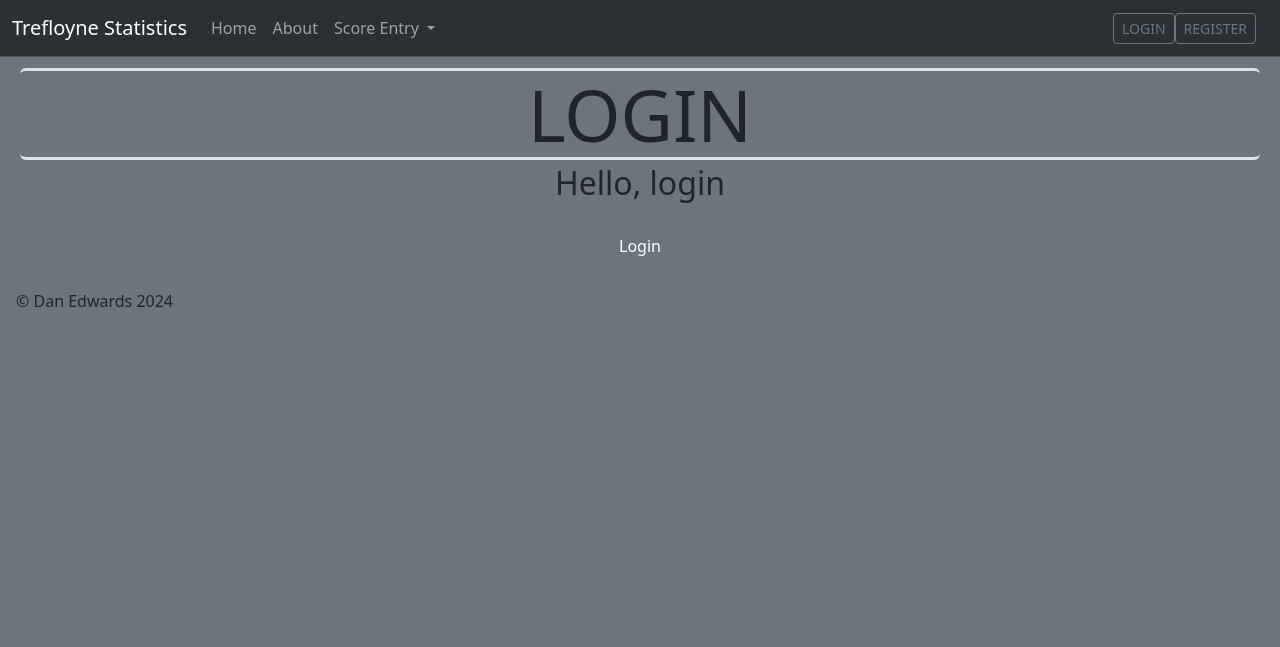
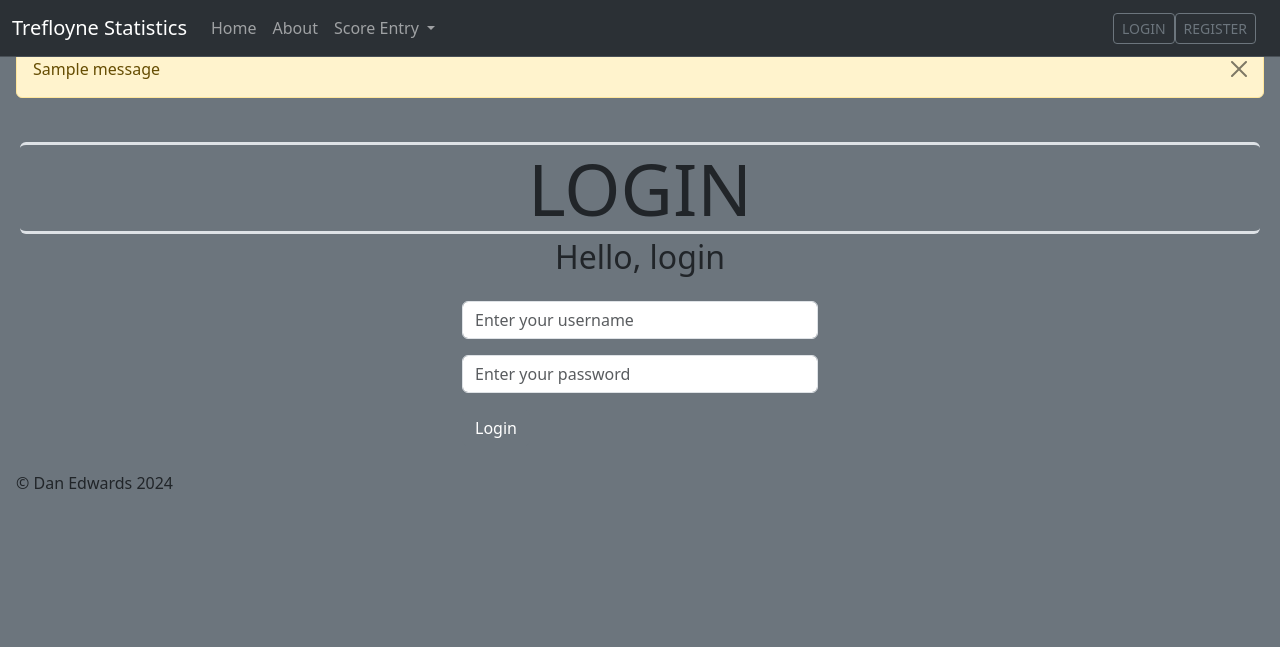
Before and after one commit to Dan-Edwards/Trefloyne, a Django app: page /registration/login/ in a window 1280 px wide. Shown: the top 647 px of the page. Run offline with Django 5.2, Linux system fonts and the light colour scheme; one stand-in notice (Sample message) is shown; some libraries are stand-ins or nearby versions.

Commit message:
login page form

```diff
--- a/Trefloyne/settings.py
+++ b/Trefloyne/settings.py
@@ -67,7 +67,7 @@ ROOT_URLCONF = 'Trefloyne.urls'
 TEMPLATES = [
     {
         'BACKEND': 'django.template.backends.django.DjangoTemplates',
-        'DIRS': [],
+        'DIRS': [str(BASE_DIR.joinpath('templates'))],
         'APP_DIRS': True,
         'OPTIONS': {
             'context_processors': [
@@ -131,6 +131,10 @@ USE_TZ = True
 STATIC_URL = 'static/'
 STATIC_ROOT = BASE_DIR / 'static_collected'
 
+# Login/Logout Redirect Route
+LOGIN_REDIRECT_URL = '/'
+LOGOUT_REDIRECT_URL = '/'
+
 # Default primary key field type
 # https://docs.djangoproject.com/en/5.0/ref/settings/#default-auto-field
 
--- a/stats/templates/stats/layout.html
+++ b/stats/templates/stats/layout.html
@@ -40,6 +40,13 @@
                             </ul>
                         </li>
                     </ul>
+                {% if user.is_authenticated %}
+                    <ul class="container-fluid navbar-nav me-auto mb-2 mb-lg-0 justify-content-end">
+                        <a href="{% url 'logout' %}">
+                            <button class="btn btn-sm btn-outline-secondary" type="button">LOGOUT</button>
+                        </a>
+                    </ul>
+                {% else %}
                     <ul class="container-fluid navbar-nav me-auto mb-2 mb-lg-0 justify-content-end">
                         <a href="{% url 'login' %}">
                             <button class="btn btn-sm btn-outline-secondary" type="button">LOGIN</button>
@@ -48,9 +55,18 @@
                             <button class="btn btn-sm btn-outline-secondary" type="button">REGISTER</button>
                         </a>
                     </ul>
+                {% endif %}
                 </div>
             </div>
         </nav>
+        {% if messages %}
+            {% for message in messages %}
+                <div class="alert alert-warning alert-dismissible fade show" role="alert">
+                    {{ message }}
+                    <button type="button" class="btn-close" data-bs-dismiss="alert" aria-label="Close"></button>
+                </div>
+            {% endfor %}
+        {% endif %}
         <br>
         <div class="border-top border-bottom rounded border-3 text-center display-2 m-1" id="heading">
             {% block heading %}{% endblock %}
--- a/stats/templates/stats/registration/login.html
+++ b/stats/templates/stats/registration/login.html
@@ -1,10 +1,10 @@
 {% extends "stats/layout.html" %}
-
-{% load crispy_forms_tags %}
 
 {% block title %}
     Login
 {% endblock %}
+
+{% load crispy_forms_tags %}
 
 {% block heading %}
     LOGIN
@@ -20,10 +20,15 @@
                         Hello, login
                     </h2>
                 </div>
-            <form method="post" class="form">
+                <form method="POST" action="{% url 'login' %}">
                         {% csrf_token %}
-                {{ form|crispy }}
-                <button type="submit" class="btn btn-secondary w-100">Login</button>
+                    <div class="mb-3">
+                      <input type="text" class="form-control" name="username" placeholder="Enter your username">
+                    </div>
+                    <div class="mb-3">
+                      <input type="password" class="form-control" name="password" placeholder="Enter your password">
+                    </div>
+                    <button type="submit" class="btn btn-secondary">Login</button>
                 </form>
             </div>
         </div>
--- a/stats/urls.py
+++ b/stats/urls.py
@@ -1,14 +1,16 @@
-from django.urls import path
+from django.contrib import admin
+from django.urls import path, include
 from stats import views
 
 urlpatterns = [
+    path('admin/', admin.site.urls),
     path('', views.index, name='index'),
-    path('registration/login/', views.login, name='login'),
+    path('registration/login/', views.login_user, name='login'),
     path('register/', views.user_register, name='register'),
-    path('logout', views.user_logout, name="logout"),
+    path('logout/', views.logout_user, name="logout"),
     path("name/<name>", views.name, name="name"),
     path('about/', views.about, name='about'),
     path('round_entry/', views.round_entry, name='round_entry'),
     path('front_9/', views.front_9, name='front_9'),
-    path('back_9/', views.back_9, name='back_9')
+    path('back_9/', views.back_9, name='back_9'),
 ]
--- a/stats/views.py
+++ b/stats/views.py
@@ -2,7 +2,7 @@ from django.shortcuts import render, redirect
 from django.utils.timezone import datetime
 from django.conf import settings
 from django.contrib import auth, messages
-from django.contrib.auth import authenticate, login, logout
+from django.contrib.auth import authenticate, logout, login
 from django.core.mail import send_mail
 from .forms import RegisterForm, LogInForm
 
@@ -12,7 +12,7 @@ from .forms import RegisterForm, LogInForm
 def index(request):
         return render(request, 'stats/index.html')
 
-def login(request):
+def login_user(request):
 
         if request.method == "POST":
                 username = request.POST.get('username')
@@ -21,14 +21,22 @@ def login(request):
 
                 if user is not None:
                         auth.login(request, user)
-                        return redirect('stats/index.html')
+                        messages.success(request, ("You have been successfully logged in!"))
+                        return redirect('index')
 
                 else:
                         messages.error(request, 'Unable to login, wrong username or password.')
+                        return redirect('stats/registration/login.html')
 
         else:
                 form = LogInForm()
-                return render(request, 'stats/registration/login.html')
+
+        return render(request, 'stats/registration/login.html', {"form":form})
+
+def logout_user(request):
+        logout(request)
+        messages.success(request, ("You have been successfully logged out!"))
+        return redirect('index')
 
 
 def user_register(request):
@@ -49,8 +57,6 @@ def user_register(request):
 
         return render(request, 'stats/registration/register.html', {"form":form})
 
-def user_logout(request):
-        return render(request, 'stats/registration/logout.html')
 
 def name(request, name):
         print(request.build_absolute_uri()) #optional
```
Also changed, not shown: stats/templates/stats/registration/logout.html (deleted, +0 -21 lines), db.sqlite3. Lines whose indentation alone changed are shown as unchanged.
